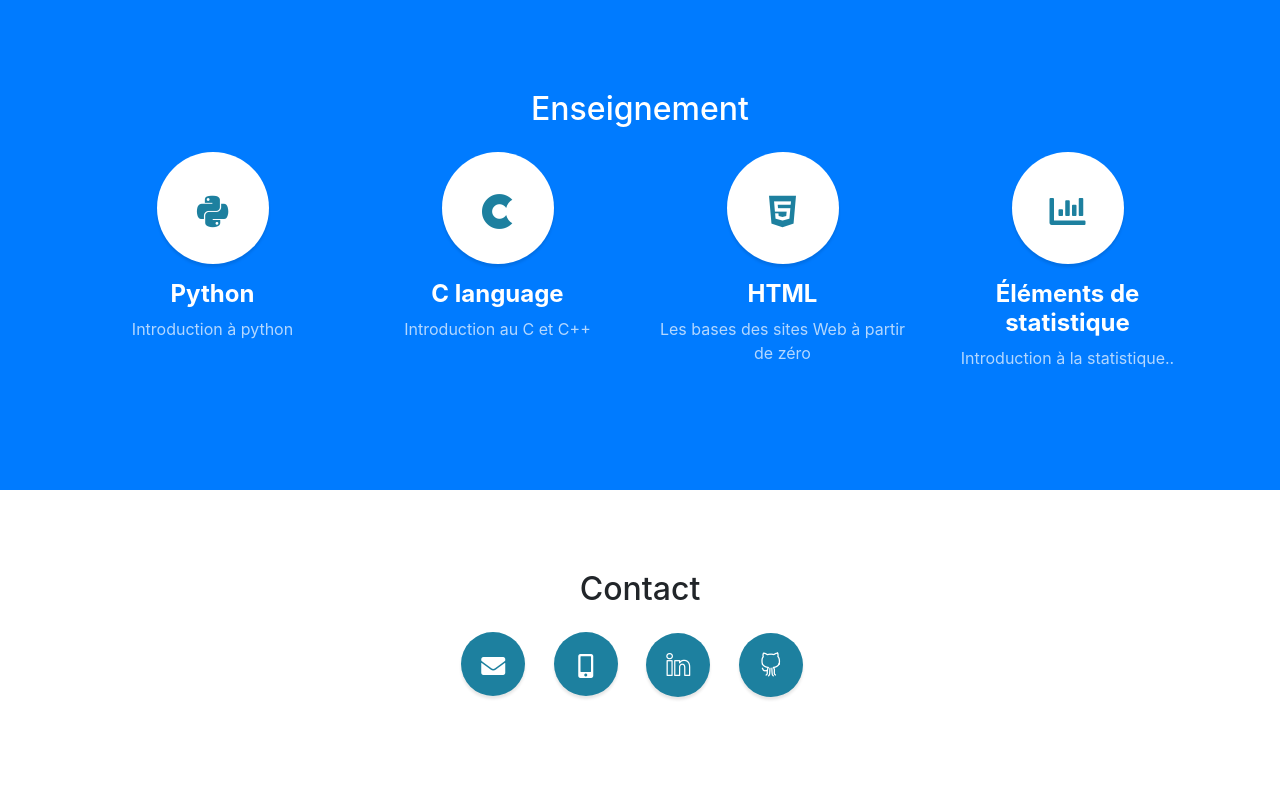
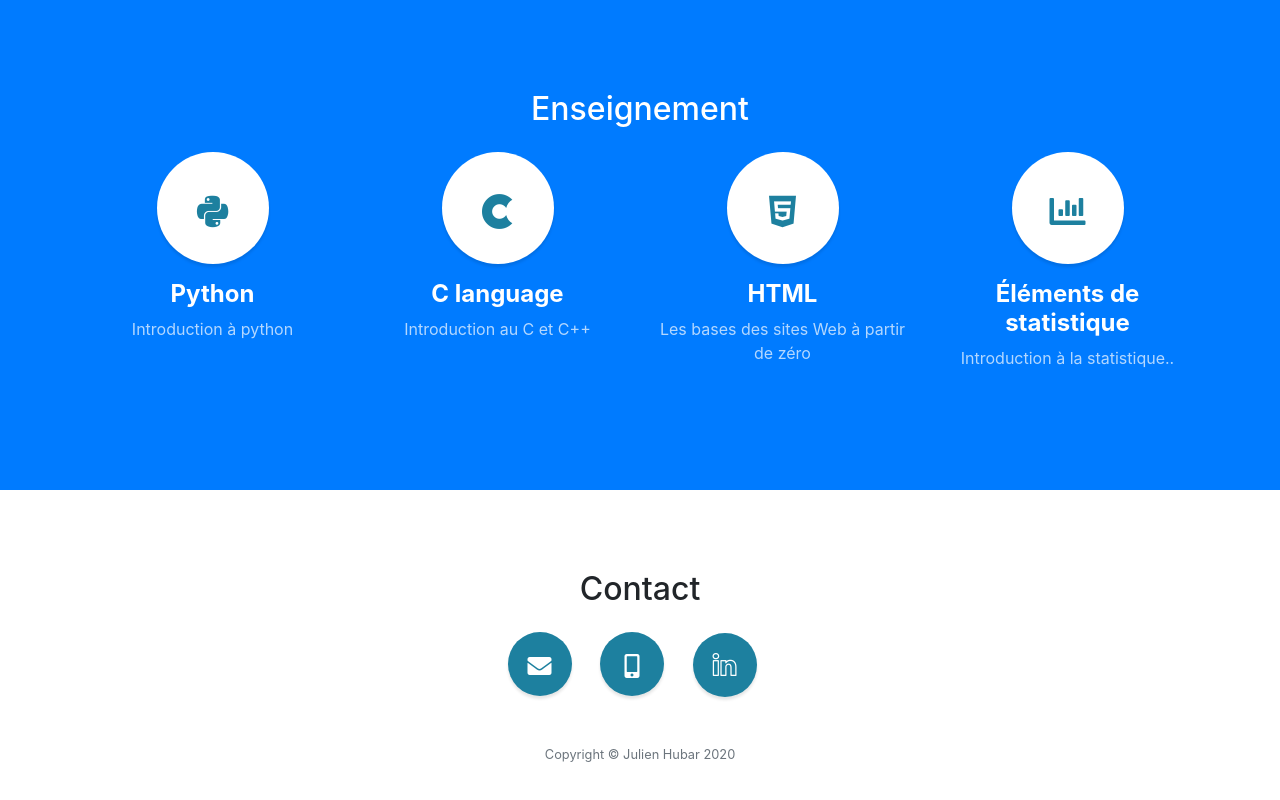
Before and after one commit to jhubar/jhubar.github.io, a website with bundled scripts: page index-fr.html in a window 1280 px wide. Shown: the part 2797-3597 px from the top of the page. Built offline with nearby package versions, Linux system fonts and the light colour scheme.

Commit message:
correction footer v2

```diff
--- a/index-fr.html
+++ b/index-fr.html
@@ -53,7 +53,7 @@
         <a class="js-scroll-trigger" href="#contact">Contact</a>
       </li>
       <li class="sidebar-nav-item">
-        <a class="js-scroll-trigger" href="index-fr.html">English</a>
+        <a class="js-scroll-trigger" href="index.html">English</a>
       </li>
     </ul>
   </nav>
@@ -251,7 +251,7 @@
     <div class="container text-center">
       <h2 class="mb-4">Contact</h2>
       <div class="container">
-        <ul class="list-inline mb-6">
+        <ul class="list-inline mb-5">
           <li class="list-inline-item">
             <a class="social-link rounded-circle fas fa-enveloppe text-white mr-3 " href="mailto: hubarjulien@gmail.com">
                 <i class="fas fa-envelope"></i>
@@ -267,14 +267,9 @@
               <i class="icon-social-linkedin"></i>
             </a>
           </li>
-          <li class="list-inline-item">
-            <a class="social-link rounded-circle text-white mr-3" href="https://github.com/jhubar">
-              <i class="icon-social-github"></i>
-            </a>
-          </li>
         </ul>
+        <p class="text-muted small mb-0">Copyright &copy; Julien Hubar 2020</p>
       </div>
-
   </footer>
 
   <!-- Scroll to Top Button-->
```
Also changed, not shown: index.html (+2 -7 lines).
